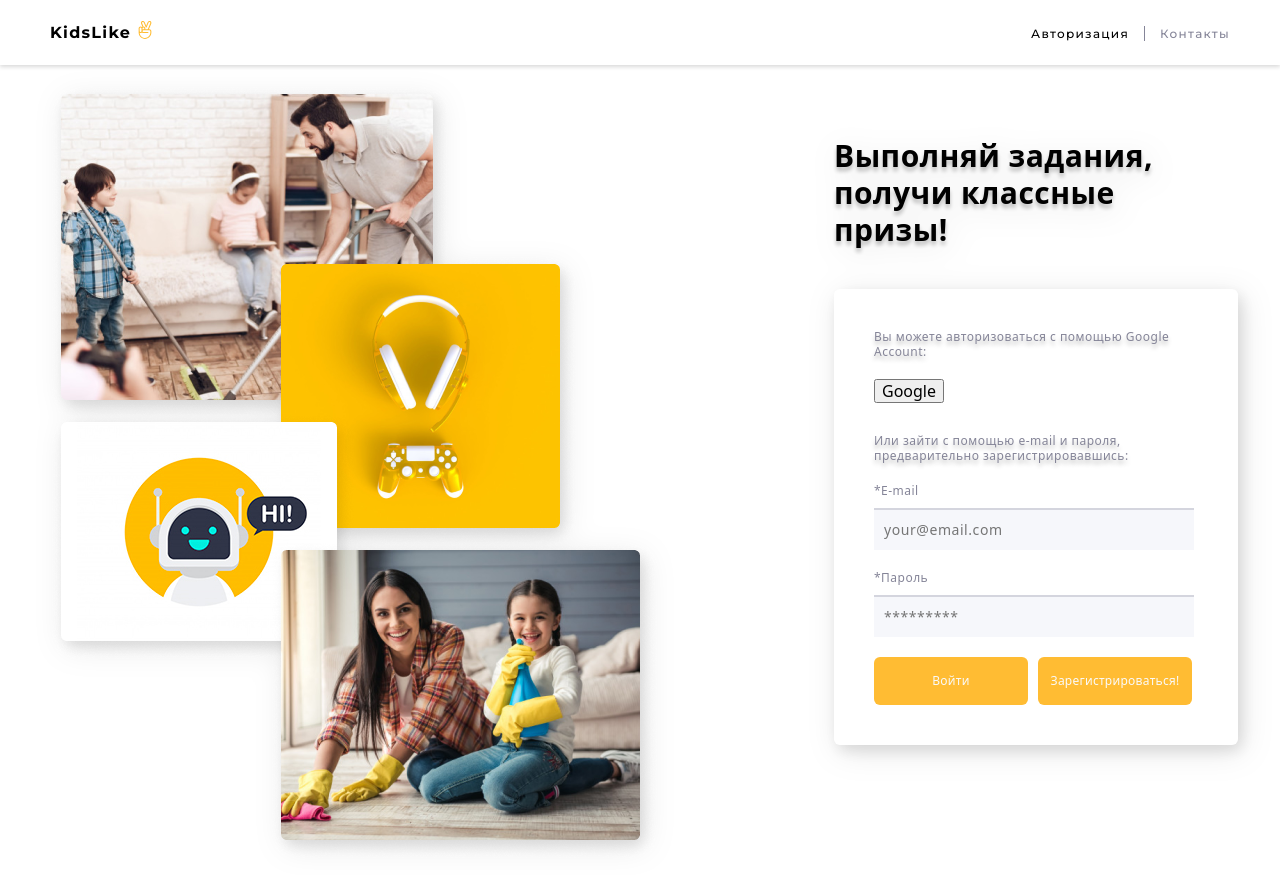
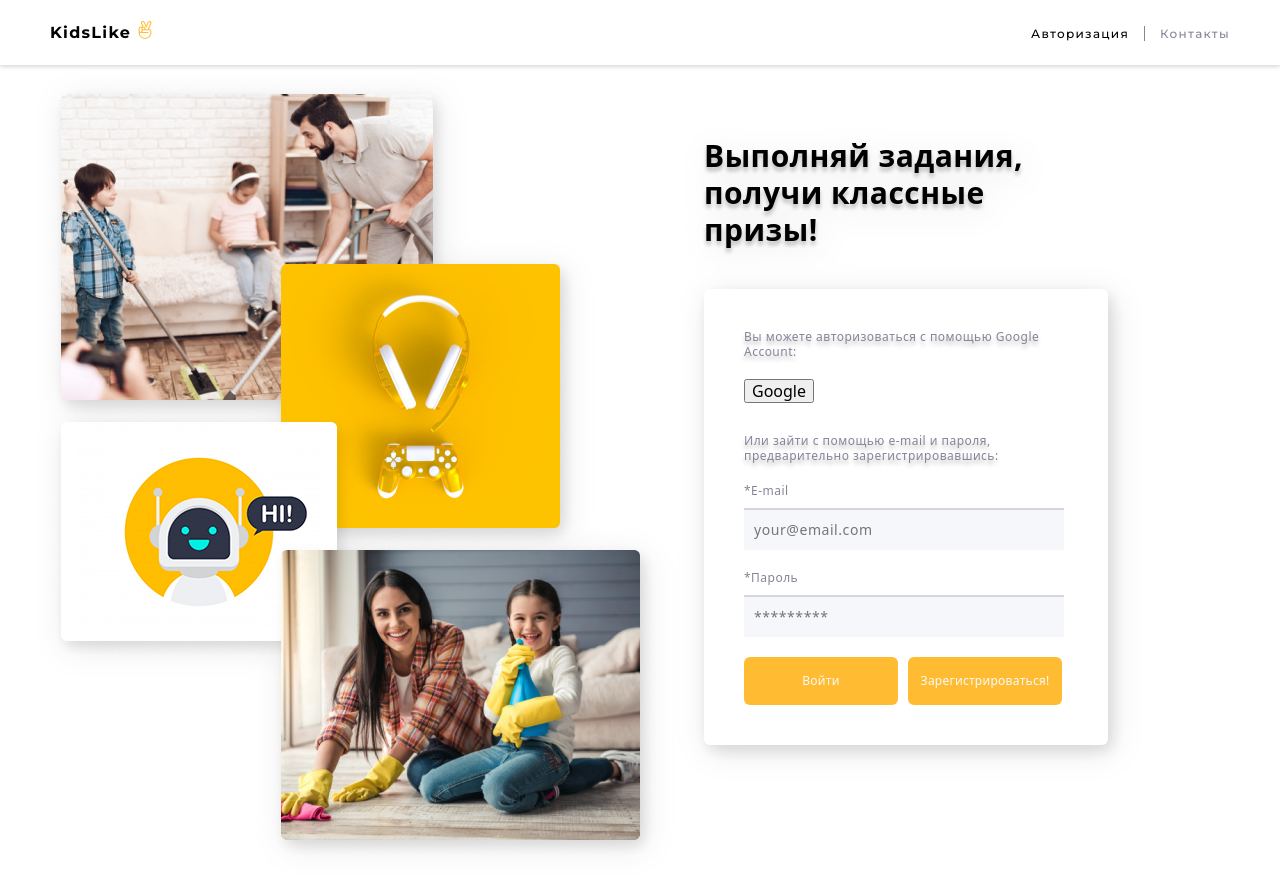
Before and after one commit to DenysPetrenk0/BC8-REACT_team-2, a React (Create React App) app: page /auth in a window 1280 px wide. Built offline with nearby package versions, Linux system fonts and the light colour scheme.

Commit message:
added hover for button

```diff
--- a/src/components/authForm/AuthForm.module.css
+++ b/src/components/authForm/AuthForm.module.css
@@ -1,3 +1,13 @@
+.container {
+  padding: 20px;
+  display: flex;
+  justify-content: center;
+  align-items: center;
+}
+.row {
+  width: 280px;
+}
+
 .authTitle {
   font-weight: 600;
   font-size: 18px;
@@ -71,6 +81,11 @@
   margin-right: 10px;
 }
 
+.authButton:hover,
+.authButton:focus {
+  transform: scale(1.05);
+}
+
 @media screen and (min-width: 580px) {
   .container {
     padding-left: 40px;
@@ -111,6 +126,7 @@
     display: flex;
     justify-content: flex-end;
     align-items: flex-end;
+    padding-right: 130px;
     padding-bottom: 130px;
   }
   .authTitle {
--- a/src/redux/store.js
+++ b/src/redux/store.js
@@ -5,7 +5,7 @@ import authReducer from './auth/authReducer';
 import tasksReducer from './tasks/tasksReducer';
 import awardsReducer from './awards/awardsReducer';
 import taskModalReducer from './taskModal/taskModalReducer';
-import logger from 'redux-logger';
+
 import storage from 'redux-persist/lib/storage';
 import {
   persistStore,
@@ -31,7 +31,7 @@ const middleware = getDefaultMiddleware =>
     serializableCheck: {
       ignoredActions: [FLUSH, REHYDRATE, PAUSE, PERSIST, PURGE, REGISTER],
     },
-  }).concat(logger);
+  });
 
 const authPersistConfig = {
   key: 'auth',
```
